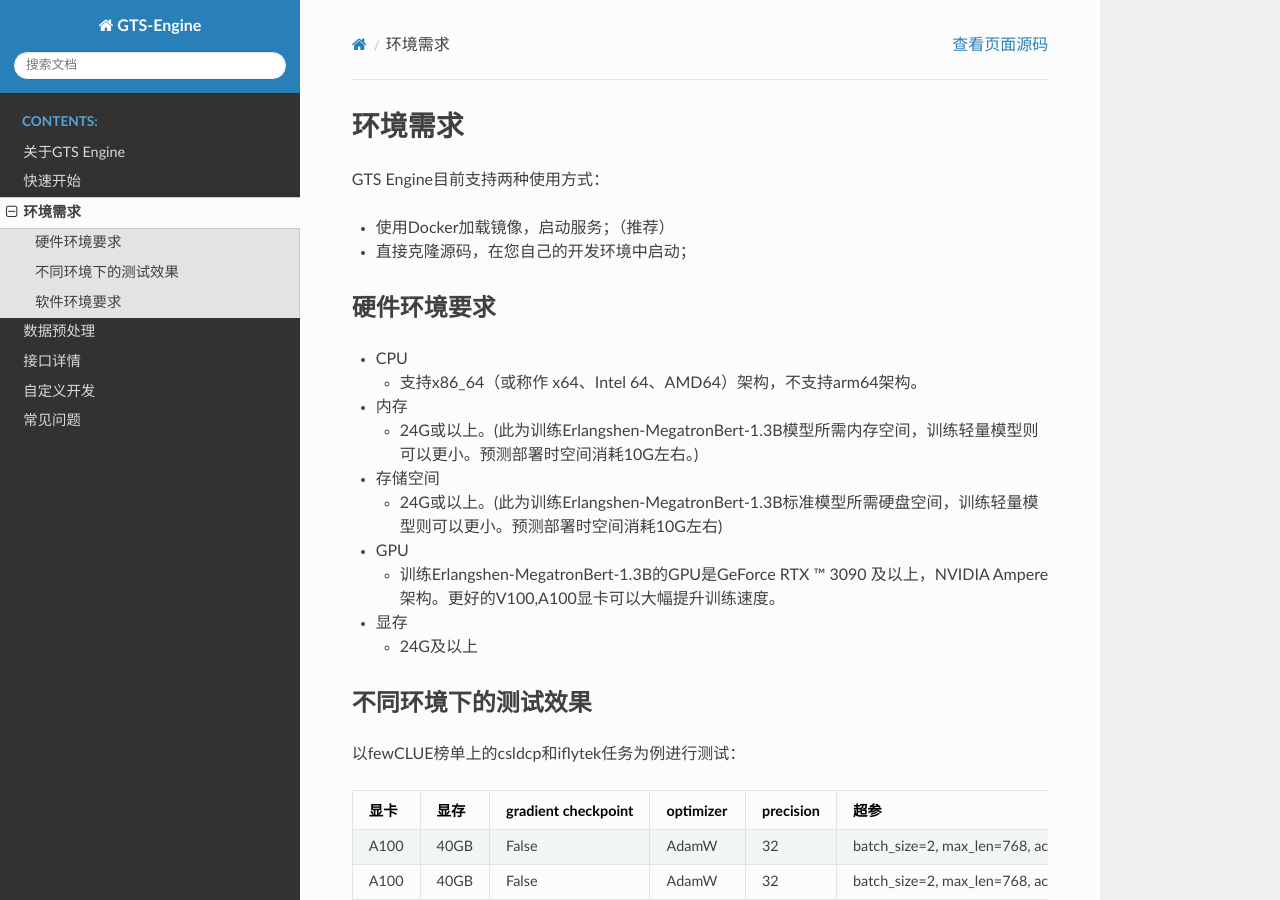
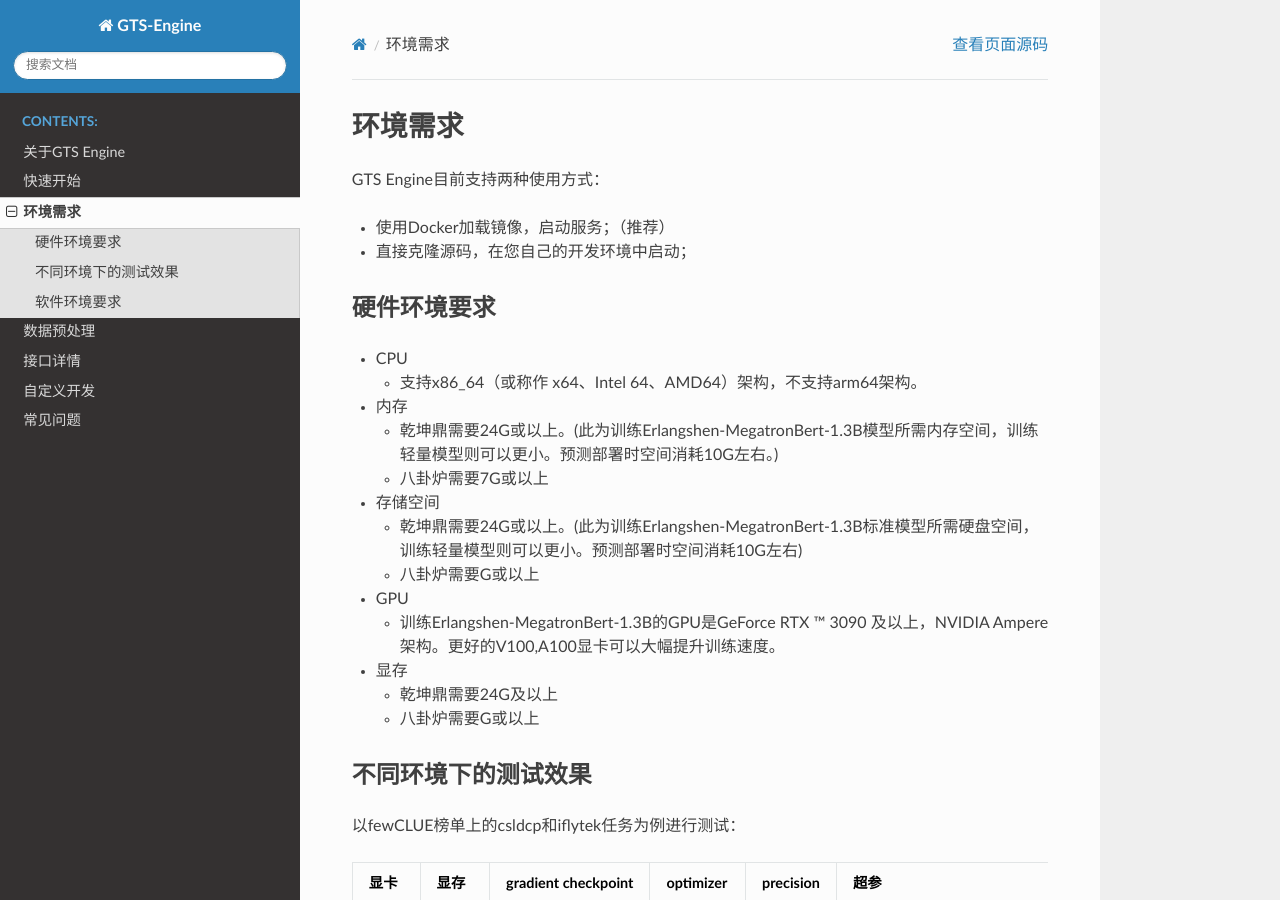
Before and after one commit to IDEA-CCNL/GTS-Engine-Doc, a Sphinx documentation site: the page built from source/docs/requirement.md, in a window 1280 px wide and 900 px high. Built offline with Sphinx 7.4.7 and the Read the Docs theme 2.0.0, drawn with Linux system fonts in a browser that asks for light colours.

Commit message:
添加bagualu相关文档说明

```diff
--- a/source/docs/requirement.md
+++ b/source/docs/requirement.md
@@ -10,13 +10,16 @@
 - CPU
   - 支持x86_64（或称作 x64、Intel 64、AMD64）架构，不支持arm64架构。
 - 内存
-  - 24G或以上。(此为训练Erlangshen-MegatronBert-1.3B模型所需内存空间，训练轻量模型则可以更小。预测部署时空间消耗10G左右。)
+  - 乾坤鼎需要24G或以上。(此为训练Erlangshen-MegatronBert-1.3B模型所需内存空间，训练轻量模型则可以更小。预测部署时空间消耗10G左右。)
+  - 八卦炉需要7G或以上
 - 存储空间
-  - 24G或以上。(此为训练Erlangshen-MegatronBert-1.3B标准模型所需硬盘空间，训练轻量模型则可以更小。预测部署时空间消耗10G左右)
+  - 乾坤鼎需要24G或以上。(此为训练Erlangshen-MegatronBert-1.3B标准模型所需硬盘空间，训练轻量模型则可以更小。预测部署时空间消耗10G左右)
+  - 八卦炉需要G或以上
 - GPU
   - 训练Erlangshen-MegatronBert-1.3B的GPU是GeForce RTX ™ 3090 及以上，NVIDIA Ampere 架构。更好的V100,A100显卡可以大幅提升训练速度。
 - 显存
-  - 24G及以上
+  -  乾坤鼎需要24G及以上
+  -  八卦炉需要G或以上
 
 ## 不同环境下的测试效果
 
```
Also changed, not shown: source/docs/interface_detail.md (+2 -1 lines), source/docs/quick_start.md (+7 -2 lines).
